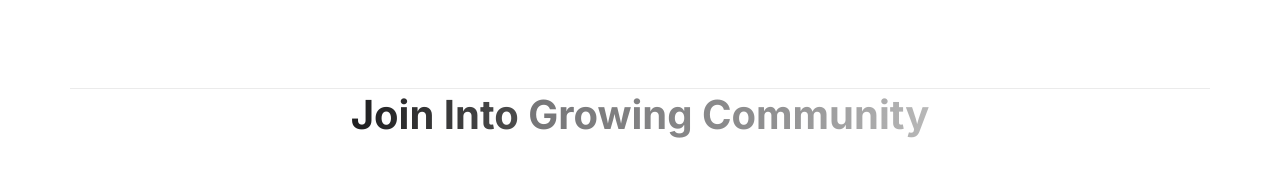
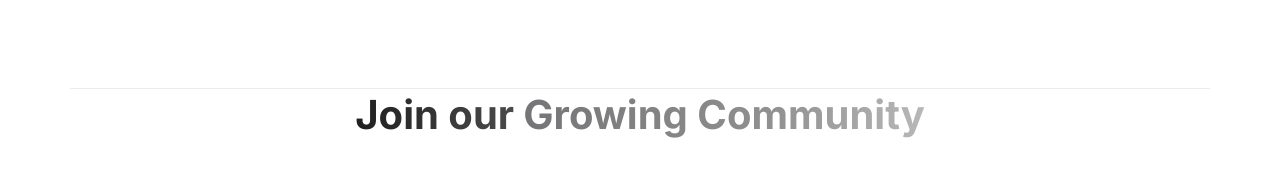
Before and after one commit to crypptoboi/MetaTools, a plain HTML site: page index.html in a window 1280 px wide. Shown: the part 3253-3424 px from the top of the page. Drawn offline with nearby package versions, Linux system fonts and the light colour scheme.

Commit message:
Add files via upload

```diff
--- a/index.html
+++ b/index.html
@@ -369,7 +369,7 @@
         <section class="community section-padding pt-0 style-4">
             <div class="container">
                 <div class="section-head text-center style-4">
-                    <h2 class="mb-30"> <span> Join Into Growing Community</span> </h2>
+                    <h2 class="mb-30"> <span> Join our Growing Community</span> </h2>
                 </div>
                 <div class="content">
                     <a href="#" class="commun-card">
```
